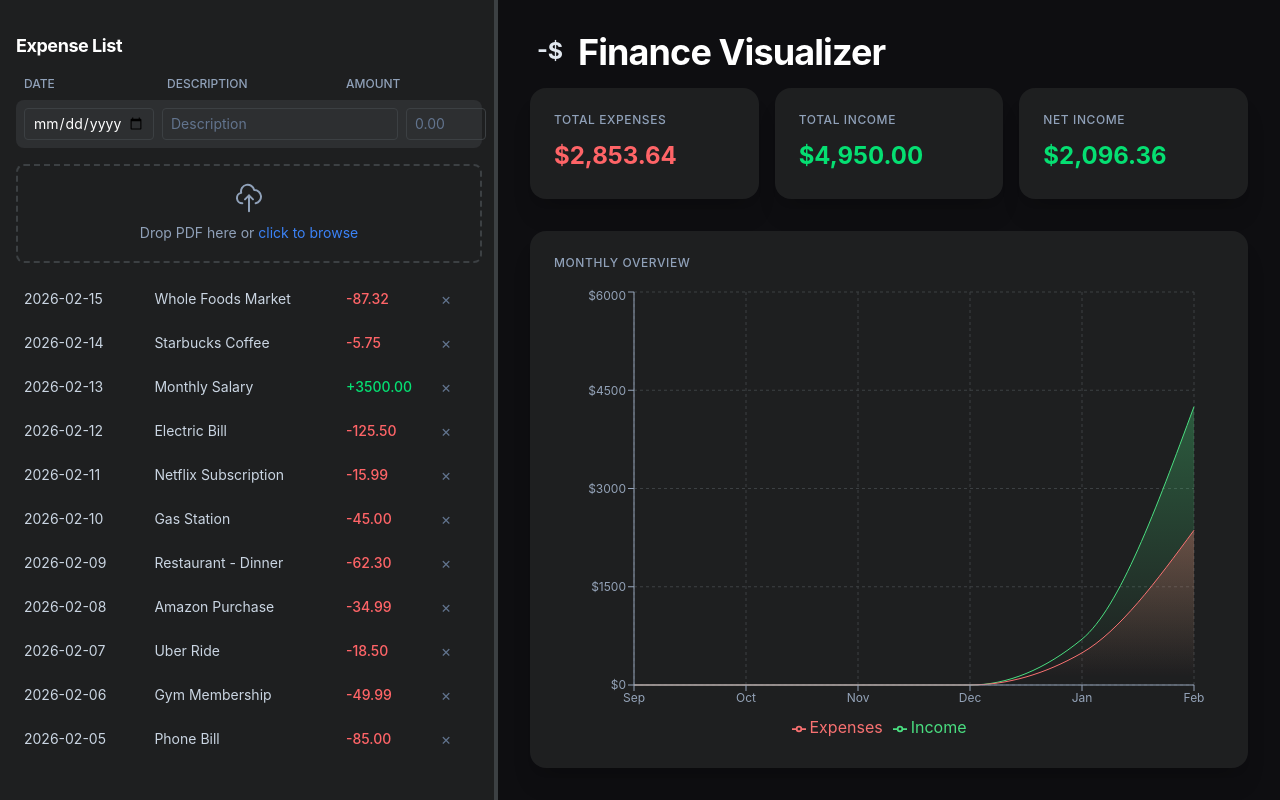
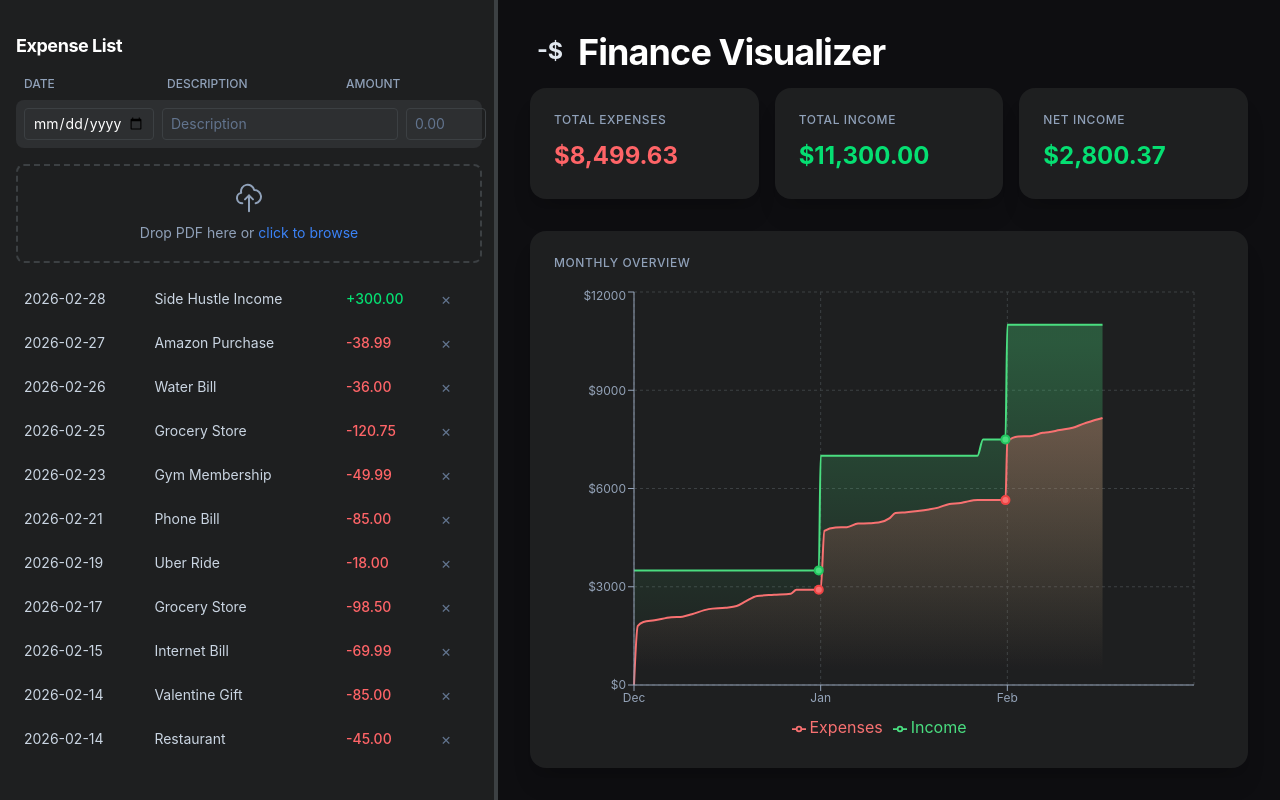
Before and after one commit to Aashirbadd/finance-wrapped, a React (Vite) app: page / in a window 1280 px wide. Built offline with nearby package versions, Linux system fonts and the light colour scheme.

Commit message:
add granular data points for each month

```diff
--- a/src/components/MonthlyChart.tsx
+++ b/src/components/MonthlyChart.tsx
@@ -6,46 +6,158 @@ interface MonthlyChartProps {
   ledger: Ledger
 }
 
-interface MonthData {
-  month: string
+interface DataPoint {
+  index: number
+  date: string
+  label: string
+  monthName: string
+  monthIndex: number
+  isMonthTotal: boolean
   income: number
   expenses: number
 }
 
 const MONTHS = ['Jan', 'Feb', 'Mar', 'Apr', 'May', 'Jun', 'Jul', 'Aug', 'Sep', 'Oct', 'Nov', 'Dec']
 
+// Use a fixed range per month to ensure equal spacing
+const MONTH_RANGE = 100
+
+function getDaysInMonth(year: number, month: number): number {
+  return new Date(year, month + 1, 0).getDate()
+}
+
+function formatDate(date: Date): string {
+  return date.toISOString().split('T')[0]
+}
+
 export function MonthlyChart({ ledger }: MonthlyChartProps) {
-  const data = useMemo(() => {
-    // Group transactions by month
-    const monthlyData: Record<string, MonthData> = {}
+  const { data, xAxisTicks, numMonths } = useMemo(() => {
+    const result: DataPoint[] = []
+    const ticks: { value: number; label: string }[] = []
 
-    // Get last 6 months
-    const today = new Date()
-    for (let i = 5; i >= 0; i--) {
-      const date = new Date(today.getFullYear(), today.getMonth() - i, 1)
-      const monthKey = `${date.getFullYear()}-${String(date.getMonth() + 1).padStart(2, '0')}`
-      const monthName = MONTHS[date.getMonth()]
-      monthlyData[monthKey] = {
-        month: monthName,
-        income: 0,
-        expenses: 0,
-      }
+    // Get all months that have at least one transaction
+    const monthKeys = new Set<string>()
+    ledger.forEach((transaction) => {
+      const monthKey = transaction.date.substring(0, 7) // YYYY-MM
+      monthKeys.add(monthKey)
+    })
+
+    // Sort the month keys
+    const sortedKeys = Array.from(monthKeys).sort()
+
+    const months: { key: string; name: string; year: number; month: number }[] = []
+    sortedKeys.forEach((key) => {
+      const [year, month] = key.split('-').map(Number)
+      months.push({
+        key,
+        name: MONTHS[month - 1],
+        year,
+        month: month - 1
+      })
+    })
+
+    const numMonths = months.length
+
+    // Handle empty data case
+    if (numMonths === 0) {
+      return { data: [], xAxisTicks: [], numMonths: 0 }
     }
 
-    // Aggregate transactions
+    const today = new Date()
+
+    // Create a map of all transactions by date
+    const transactionMap: Record<string, { income: number; expenses: number }> = {}
     ledger.forEach((transaction) => {
-      const monthKey = transaction.date.substring(0, 7) // YYYY-MM
-      if (monthlyData[monthKey]) {
-        if (transaction.amount > 0) {
-          monthlyData[monthKey].income += transaction.amount
-        } else {
-          monthlyData[monthKey].expenses += Math.abs(transaction.amount)
-        }
+      const dateKey = transaction.date
+      if (!transactionMap[dateKey]) {
+        transactionMap[dateKey] = { income: 0, expenses: 0 }
+      }
+      if (transaction.amount > 0) {
+        transactionMap[dateKey].income += transaction.amount
+      } else {
+        transactionMap[dateKey].expenses += Math.abs(transaction.amount)
       }
     })
 
-    return Object.values(monthlyData)
+    // Calculate cumulative running totals across all months
+    let runningIncome = 0
+    let runningExpenses = 0
+
+    // Build data points for each month with running cumulative sums
+    months.forEach((monthInfo, monthIdx) => {
+      const daysInMonth = getDaysInMonth(monthInfo.year, monthInfo.month)
+      const monthStartIndex = monthIdx * MONTH_RANGE
+
+      // Add tick for month start
+      ticks.push({ value: monthStartIndex, label: monthInfo.name })
+
+      // Calculate position within the month (days are proportionally spaced)
+      let monthEndIncome = 0
+      let monthEndExpenses = 0
+
+      // Add daily data points with running cumulative totals
+      for (let day = 1; day <= daysInMonth; day++) {
+        const date = new Date(monthInfo.year, monthInfo.month, day)
+        const dateKey = formatDate(date)
+
+        // Skip future dates
+        if (date > today) continue
+
+        // Calculate index within month (proportional to day)
+        const dayIndex = monthStartIndex + Math.floor(((day - 1) / daysInMonth) * (MONTH_RANGE - 10))
+
+        const dayData = transactionMap[dateKey]
+        if (dayData && (dayData.income > 0 || dayData.expenses > 0)) {
+          runningIncome += dayData.income
+          runningExpenses += dayData.expenses
+          monthEndIncome = runningIncome
+          monthEndExpenses = runningExpenses
+
+          result.push({
+            index: dayIndex,
+            date: dateKey,
+            label: `${monthInfo.name} ${day}`,
+            monthName: monthInfo.name,
+            monthIndex: monthIdx,
+            isMonthTotal: false,
+            income: runningIncome,
+            expenses: runningExpenses
+          })
+        }
+      }
+
+      // Add monthly total at the end of each month
+      const lastDayOfMonth = new Date(monthInfo.year, monthInfo.month + 1, 0)
+      const monthTotalIndex = monthStartIndex + MONTH_RANGE - 1
+      if (lastDayOfMonth <= today && (monthEndIncome > 0 || monthEndExpenses > 0)) {
+        const monthTotalDateKey = formatDate(lastDayOfMonth)
+        result.push({
+          index: monthTotalIndex,
+          date: monthTotalDateKey,
+          label: `${monthInfo.name} Total`,
+          monthName: monthInfo.name,
+          monthIndex: monthIdx,
+          isMonthTotal: true,
+          income: runningIncome,
+          expenses: runningExpenses
+        })
+      }
+    })
+
+    return { data: result, xAxisTicks: ticks, numMonths }
   }, [ledger])
+
+  // Handle empty data case
+  if (!data || data.length === 0 || numMonths === 0) {
+    return (
+      <div className="card-main flex flex-col h-full min-h-[300px]">
+        <h3 className="text-xs uppercase tracking-wider text-slate-400 mb-4 shrink-0">Monthly Overview</h3>
+        <div className="flex-1 flex items-center justify-center text-slate-400">
+          No data available
+        </div>
+      </div>
+    )
+  }
 
   return (
     <div className="card-main flex flex-col h-full min-h-[300px]">
@@ -65,9 +177,16 @@ export function MonthlyChart({ ledger }: MonthlyChartProps) {
             </defs>
             <CartesianGrid strokeDasharray="3 3" stroke="var(--color-border)" />
             <XAxis
-              dataKey="month"
+              dataKey="index"
+              type="number"
               stroke="#94a3b8"
               fontSize={12}
+              domain={[0, (numMonths - 1) * MONTH_RANGE + MONTH_RANGE]}
+              ticks={xAxisTicks.map(t => t.value)}
+              tickFormatter={(value) => {
+                const tick = xAxisTicks.find(t => t.value === value)
+                return tick?.label || ''
+              }}
             />
             <YAxis
               stroke="#94a3b8"
@@ -81,7 +200,17 @@ export function MonthlyChart({ ledger }: MonthlyChartProps) {
                 borderRadius: '8px',
               }}
               labelStyle={{ color: '#e2e8f0' }}
-              formatter={(value) => [`$${Number(value).toFixed(2)}`]}
+              formatter={(value, name) => {
+                const label = name === 'Income' ? 'Income' : 'Expenses'
+                return [`$${Number(value).toFixed(2)}`, label]
+              }}
+              labelFormatter={(_, payload) => {
+                if (payload && payload[0] && payload[0].payload) {
+                  const p = payload[0].payload as DataPoint
+                  return p.label
+                }
+                return ''
+              }}
             />
             <Legend />
             <Area
@@ -91,6 +220,15 @@ export function MonthlyChart({ ledger }: MonthlyChartProps) {
               stroke="#4ade80"
               fillOpacity={1}
               fill="url(#incomeGradient)"
+              strokeWidth={2}
+              dot={(props: any) => {
+                const { cx, cy, payload } = props
+                if (payload.isMonthTotal) {
+                  return <circle key={`dot-${cx}-${cy}`} cx={cx} cy={cy} r={4} fill="#4ade80" stroke="#22c55e" strokeWidth={2} />
+                }
+                return null
+              }}
+              activeDot={{ r: 6 }}
             />
             <Area
               type="monotone"
@@ -99,6 +237,15 @@ export function MonthlyChart({ ledger }: MonthlyChartProps) {
               stroke="#f87171"
               fillOpacity={1}
               fill="url(#expensesGradient)"
+              strokeWidth={2}
+              dot={(props: any) => {
+                const { cx, cy, payload } = props
+                if (payload.isMonthTotal) {
+                  return <circle key={`dot-${cx}-${cy}`} cx={cx} cy={cy} r={4} fill="#f87171" stroke="#ef4444" strokeWidth={2} />
+                }
+                return null
+              }}
+              activeDot={{ r: 6 }}
             />
           </AreaChart>
         </ResponsiveContainer>
--- a/src/components/Sidebar/dummyData.ts
+++ b/src/components/Sidebar/dummyData.ts
@@ -1,29 +1,67 @@
 import type { Ledger } from '../../types'
 
 export const DUMMY_LEDGER: Ledger = [
-  { id: '1', date: '2026-02-15', description: 'Whole Foods Market', amount: -87.32 },
-  { id: '2', date: '2026-02-14', description: 'Starbucks Coffee', amount: -5.75 },
-  { id: '3', date: '2026-02-13', description: 'Monthly Salary', amount: 3500.00 },
-  { id: '4', date: '2026-02-12', description: 'Electric Bill', amount: -125.50 },
-  { id: '5', date: '2026-02-11', description: 'Netflix Subscription', amount: -15.99 },
-  { id: '6', date: '2026-02-10', description: 'Gas Station', amount: -45.00 },
-  { id: '7', date: '2026-02-09', description: 'Restaurant - Dinner', amount: -62.30 },
-  { id: '8', date: '2026-02-08', description: 'Amazon Purchase', amount: -34.99 },
-  { id: '9', date: '2026-02-07', description: 'Uber Ride', amount: -18.50 },
-  { id: '10', date: '2026-02-06', description: 'Gym Membership', amount: -49.99 },
-  { id: '11', date: '2026-02-05', description: 'Phone Bill', amount: -85.00 },
-  { id: '12', date: '2026-02-04', description: 'Freelance Project', amount: 750.00 },
-  { id: '13', date: '2026-02-03', description: 'CVS Pharmacy', amount: -22.45 },
-  { id: '14', date: '2026-02-02', description: 'Spotify Premium', amount: -9.99 },
-  { id: '15', date: '2026-02-01', description: 'Rent Payment', amount: -1800.00 },
-  { id: '16', date: '2026-01-31', description: 'Coffee Shop', amount: -4.50 },
-  { id: '17', date: '2026-01-30', description: 'Grocery Store', amount: -156.78 },
-  { id: '18', date: '2026-01-29', description: 'Movie Tickets', amount: -28.00 },
-  { id: '19', date: '2026-01-28', description: 'Internet Bill', amount: -69.99 },
-  { id: '20', date: '2026-01-27', description: 'Side Hustle Income', amount: 200.00 },
-  { id: '21', date: '2026-01-26', description: 'Pet Store', amount: -35.60 },
-  { id: '22', date: '2026-01-25', description: 'Bookstore', amount: -24.99 },
-  { id: '23', date: '2026-01-24', description: 'Water Bill', amount: -42.00 },
-  { id: '24', date: '2026-01-23', description: 'Apple Store', amount: -129.00 },
-  { id: '25', date: '2026-01-22', description: 'Cash Deposit', amount: 500.00 },
+  // December 2025
+  { id: '1', date: '2025-12-01', description: 'Monthly Salary', amount: 3500.00 },
+  { id: '2', date: '2025-12-02', description: 'Rent Payment', amount: -1800.00 },
+  { id: '3', date: '2025-12-03', description: 'Grocery Store', amount: -125.50 },
+  { id: '4', date: '2025-12-05', description: 'Gas Station', amount: -45.00 },
+  { id: '5', date: '2025-12-05', description: 'Coffee Shop', amount: -5.25 },
+  { id: '6', date: '2025-12-08', description: 'Electric Bill', amount: -95.00 },
+  { id: '7', date: '2025-12-10', description: 'Netflix Subscription', amount: -15.99 },
+  { id: '8', date: '2025-12-12', description: 'Restaurant - Dinner', amount: -75.00 },
+  { id: '9', date: '2025-12-15', description: 'Internet Bill', amount: -69.99 },
+  { id: '10', date: '2025-12-15', description: 'Phone Bill', amount: -85.00 },
+  { id: '11', date: '2025-12-18', description: 'Amazon Purchase', amount: -42.99 },
+  { id: '12', date: '2025-12-20', description: 'Gym Membership', amount: -49.99 },
+  { id: '13', date: '2025-12-22', description: 'Christmas Shopping', amount: -150.00 },
+  { id: '14', date: '2025-12-24', description: 'Grocery Store - Holiday', amount: -89.00 },
+  { id: '15', date: '2025-12-24', description: 'Grocery Store - Holiday', amount: -65.50 },
+  { id: '16', date: '2025-12-27', description: 'Gas Station', amount: -40.00 },
+  { id: '17', date: '2025-12-30', description: 'Water Bill', amount: -35.00 },
+  { id: '18', date: '2025-12-31', description: 'New Year Eve Dinner', amount: -120.00 },
+
+  // January 2026
+  { id: '19', date: '2026-01-01', description: 'Monthly Salary', amount: 3500.00 },
+  { id: '20', date: '2026-01-02', description: 'Rent Payment', amount: -1800.00 },
+  { id: '21', date: '2026-01-04', description: 'Grocery Store', amount: -98.75 },
+  { id: '22', date: '2026-01-06', description: 'Starbucks Coffee', amount: -6.50 },
+  { id: '23', date: '2026-01-06', description: 'Coffee Shop', amount: -4.25 },
+  { id: '24', date: '2026-01-08', description: 'Electric Bill', amount: -110.00 },
+  { id: '25', date: '2026-01-10', description: 'Spotify Premium', amount: -9.99 },
+  { id: '26', date: '2026-01-12', description: 'Uber Ride', amount: -22.00 },
+  { id: '27', date: '2026-01-14', description: 'Grocery Store', amount: -134.20 },
+  { id: '28', date: '2026-01-15', description: 'Internet Bill', amount: -69.99 },
+  { id: '29', date: '2026-01-15', description: 'Phone Bill', amount: -85.00 },
+  { id: '30', date: '2026-01-17', description: 'Movie Tickets', amount: -28.00 },
+  { id: '31', date: '2026-01-19', description: 'Restaurant - Lunch', amount: -35.00 },
+  { id: '32', date: '2026-01-21', description: 'Gas Station', amount: -48.00 },
+  { id: '33', date: '2026-01-23', description: 'Amazon Purchase', amount: -55.99 },
+  { id: '34', date: '2026-01-25', description: 'Grocery Store', amount: -112.30 },
+  { id: '35', date: '2026-01-27', description: 'CVS Pharmacy', amount: -28.50 },
+  { id: '36', date: '2026-01-28', description: 'Water Bill', amount: -38.00 },
+  { id: '37', date: '2026-01-30', description: 'Gym Membership', amount: -49.99 },
+  { id: '38', date: '2026-01-31', description: 'Freelance Project', amount: 500.00 },
+
+  // February 2026
+  { id: '39', date: '2026-02-01', description: 'Monthly Salary', amount: 3500.00 },
+  { id: '40', date: '2026-02-01', description: 'Rent Payment', amount: -1800.00 },
+  { id: '41', date: '2026-02-03', description: 'Grocery Store', amount: -145.00 },
+  { id: '42', date: '2026-02-05', description: 'Coffee Shop', amount: -5.75 },
+  { id: '43', date: '2026-02-07', description: 'Electric Bill', amount: -105.00 },
+  { id: '44', date: '2026-02-08', description: 'Netflix Subscription', amount: -15.99 },
+  { id: '45', date: '2026-02-10', description: 'Gas Station', amount: -52.00 },
+  { id: '46', date: '2026-02-10', description: 'Car Wash', amount: -15.00 },
+  { id: '47', date: '2026-02-12', description: 'Restaurant - Dinner', amount: -68.00 },
+  { id: '48', date: '2026-02-14', description: 'Valentine Gift', amount: -85.00 },
+  { id: '49', date: '2026-02-14', description: 'Restaurant', amount: -45.00 },
+  { id: '50', date: '2026-02-15', description: 'Internet Bill', amount: -69.99 },
+  { id: '51', date: '2026-02-17', description: 'Grocery Store', amount: -98.50 },
+  { id: '52', date: '2026-02-19', description: 'Uber Ride', amount: -18.00 },
+  { id: '53', date: '2026-02-21', description: 'Phone Bill', amount: -85.00 },
+  { id: '54', date: '2026-02-23', description: 'Gym Membership', amount: -49.99 },
+  { id: '55', date: '2026-02-25', description: 'Grocery Store', amount: -120.75 },
+  { id: '56', date: '2026-02-26', description: 'Water Bill', amount: -36.00 },
+  { id: '57', date: '2026-02-27', description: 'Amazon Purchase', amount: -38.99 },
+  { id: '58', date: '2026-02-28', description: 'Side Hustle Income', amount: 300.00 },
 ]
```
